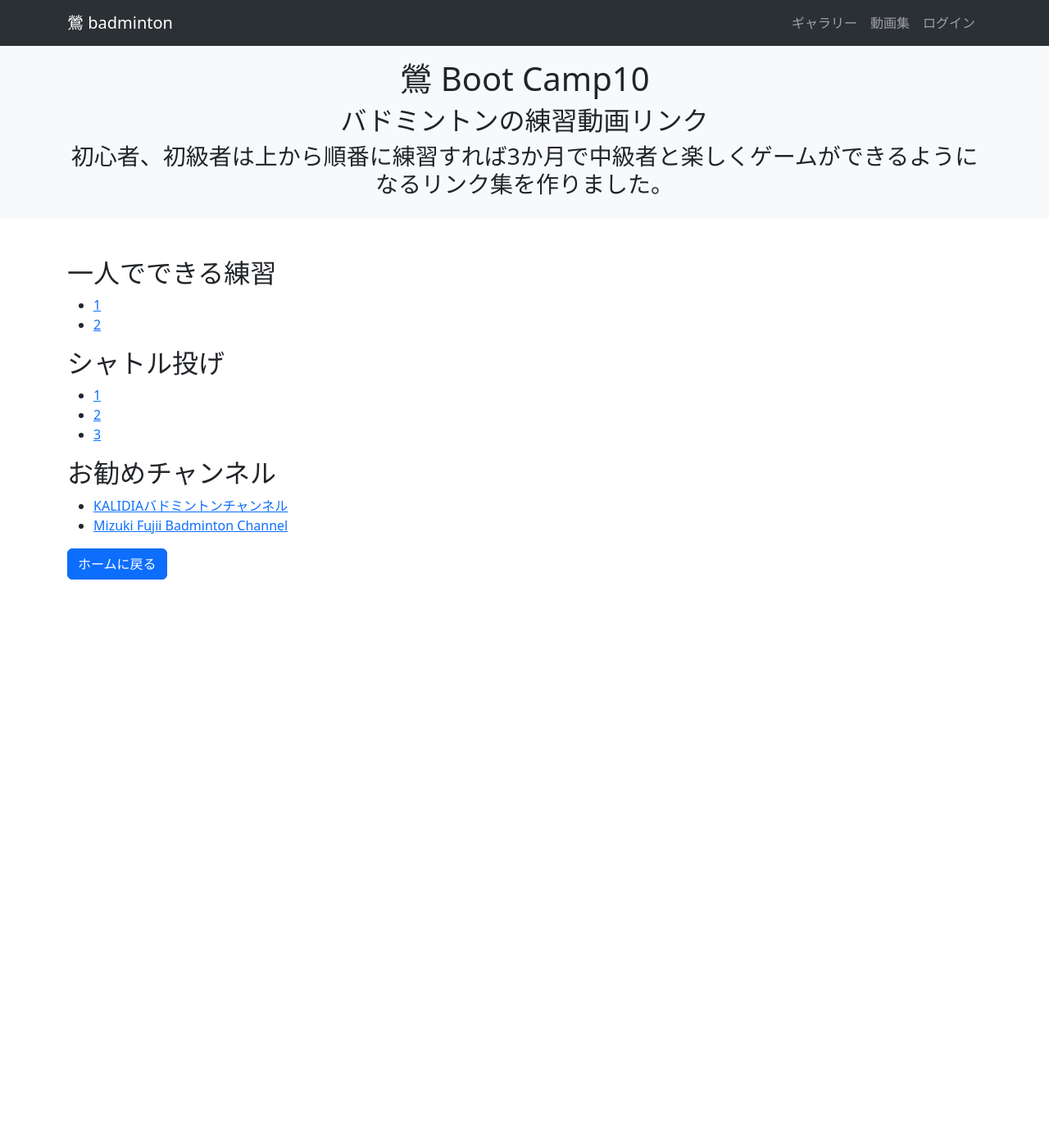
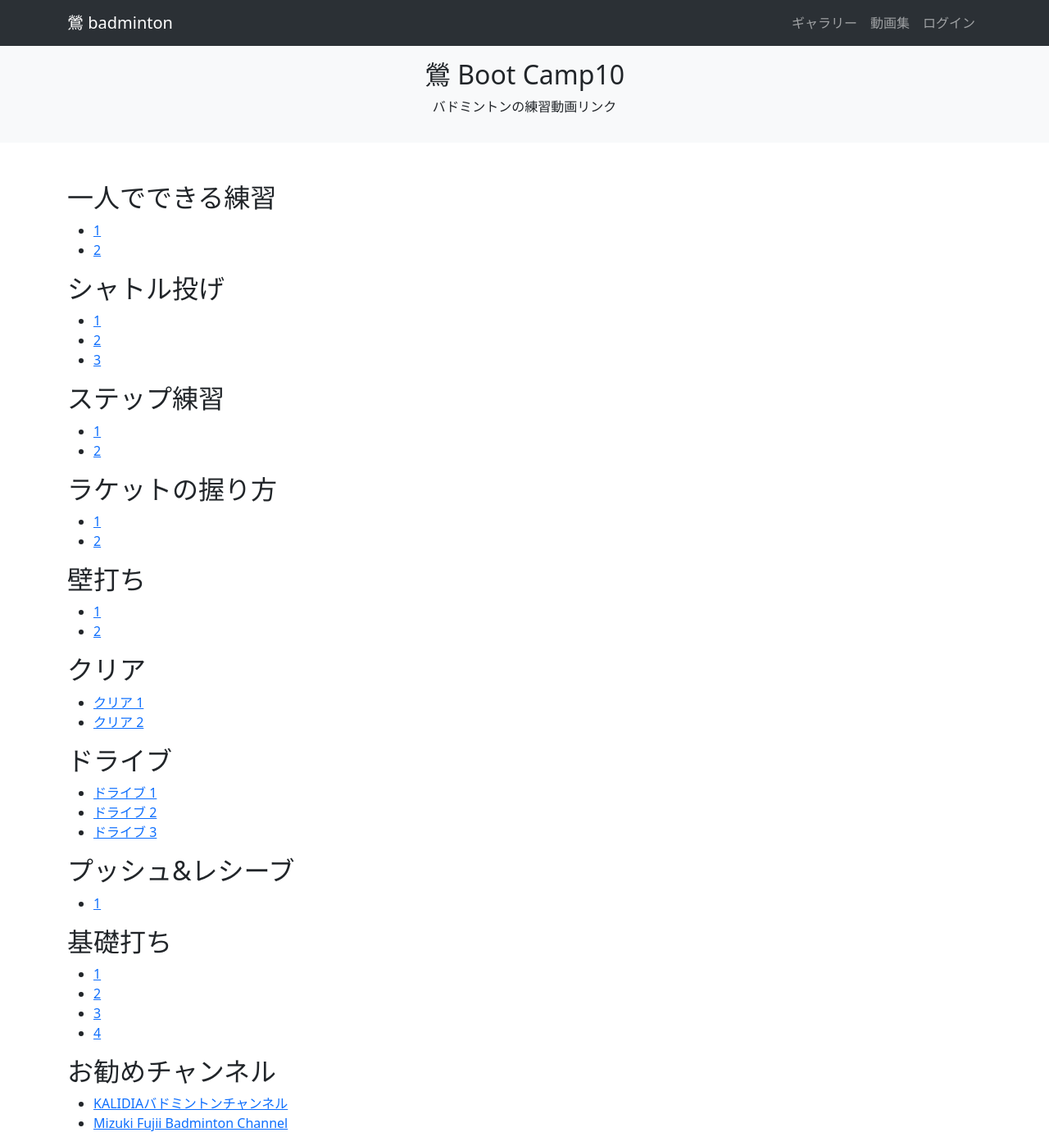
Before and after one commit to UGUIS8020/uguis_bad, a Python web app: template templates/video_link.html in a window 1280 px wide. Shown: the whole page at 82% size. Before the commit the page ends 707 px from the top, so only its background shows below. Run offline with Jinja, Linux system fonts and the light colour scheme; the template is opened without the code that fills it, so the values that code supplies are empty; some libraries are stand-ins or nearby versions.

Commit message:
新越谷

```diff
--- a/templates/video_link.html
+++ b/templates/video_link.html
@@ -3,9 +3,8 @@
 {% block content %}
 <header class="bg-light py-3">
     <div class="container text-center">
-        <h1>鶯 Boot Camp10</h1>
-        <h2>バドミントンの練習動画リンク</h2>
-        <h3>初心者、初級者は上から順番に練習すれば3か月で中級者と楽しくゲームができるようになるリンク集を作りました。</h3>
+        <h2>鶯 Boot Camp10</h2>
+        <p>バドミントンの練習動画リンク</p>
     </div>
 </header>
 
@@ -26,9 +25,59 @@
             <li><a href="https://www.youtube.com/watch?v=bRXk3-RoUc4&t=69s" target="_blank" rel="noopener noreferrer">3</a></li>
         </ul>
     </section>
+    <section class="video-section">
+        <h2>ステップ練習</h2>
+        <ul>
+            <li><a href="https://www.youtube.com/watch?v=ul7IWIyerNo&t=247s" target="_blank" rel="noopener noreferrer">1</a></li>
+            <li><a href="https://www.youtube.com/watch?v=5hpwCTSRZj0&t=53s" target="_blank" rel="noopener noreferrer">2</a></li>
+        </ul>
+    </section>
+    <section class="video-section">
+        <h2>ラケットの握り方</h2>
+        <ul>
+            <li><a href="https://www.youtube.com/watch?v=hwKrSMJzXyM&t=174s" target="_blank" rel="noopener noreferrer">1</a></li>
+            <li><a href="https://www.youtube.com/watch?v=TW4v6E22I-o" target="_blank" rel="noopener noreferrer">2</a></li>
+        </ul>
+    </section>
+    <section class="video-section">
+        <h2>壁打ち</h2>
+        <ul>
+            <li><a href="https://www.youtube.com/watch?v=bRXk3-RoUc4&t=69s" target="_blank" rel="noopener noreferrer">1</a></li>
+            <li><a href="https://www.youtube.com/watch?v=2FOna0RIkKw" target="_blank" rel="noopener noreferrer">2</a></li>
+        </ul>
+    </section>
+    <section class="video-section">
+        <h2>クリア</h2>
+        <ul>
+            <li><a href="https://www.youtube.com/watch?v=oGkNulqsoWg&t=133s" target="_blank" rel="noopener noreferrer">クリア 1</a></li>
+            <li><a href="https://www.youtube.com/watch?v=u9tKwP6Rdnk" target="_blank" rel="noopener noreferrer">クリア 2</a></li>
+        </ul>
+    </section>
+    <section class="video-section">
+        <h2>ドライブ</h2>
+        <ul>
+            <li><a href="https://www.youtube.com/watch?v=TFZ5lyCyDEI&t=1s" target="_blank" rel="noopener noreferrer">ドライブ 1</a></li>
+            <li><a href="https://www.youtube.com/watch?v=VM2nGYLwzuY" target="_blank" rel="noopener noreferrer">ドライブ 2</a></li>
+            <li><a href="https://www.youtube.com/watch?v=n0ofEDUoOWA" target="_blank" rel="noopener noreferrer">ドライブ 3</a></li>
+        </ul>
+    </section>
+    <section class="video-section">
+        <h2>プッシュ&レシーブ</h2>
+        <ul>
+            <li><a href="https://www.youtube.com/watch?v=z0tofBxmCI8" target="_blank" rel="noopener noreferrer">1</a></li>
 
-    <!-- 他のセクションも同様に続く -->
+        </ul>
+    </section>
+    <section class="video-section">
+        <h2>基礎打ち</h2>
+        <ul>
+            <li><a href="https://www.youtube.com/watch?v=FqChAdNsTI0" target="_blank" rel="noopener noreferrer">1</a></li>
+            <li><a href="https://www.youtube.com/watch?v=7g_fBlqGLC0" target="_blank" rel="noopener noreferrer">2</a></li>
+            <li><a href="https://www.youtube.com/watch?v=q2btfVraIg0&t=371s" target="_blank" rel="noopener noreferrer">3</a></li>
+            <li><a href="https://www.youtube.com/watch?v=UjpC6fkA8ts&t=428s" target="_blank" rel="noopener noreferrer">4</a></li>
 
+        </ul>
+    </section>
     <section class="video-section">
         <h2>お勧めチャンネル</h2>
         <ul>
@@ -36,7 +85,5 @@
             <li><a href="https://www.youtube.com/@MizukiFujiiBadmintonChannel" target="_blank" rel="noopener noreferrer">Mizuki Fujii Badminton Channel</a></li>
         </ul>
     </section>
-
-    <a href="{{ url_for('index') }}" class="btn btn-primary btn-home">ホームに戻る</a>
 </main>
 {% endblock %}
```
Also changed, not shown: templates/index.html (+7 -0 lines).
